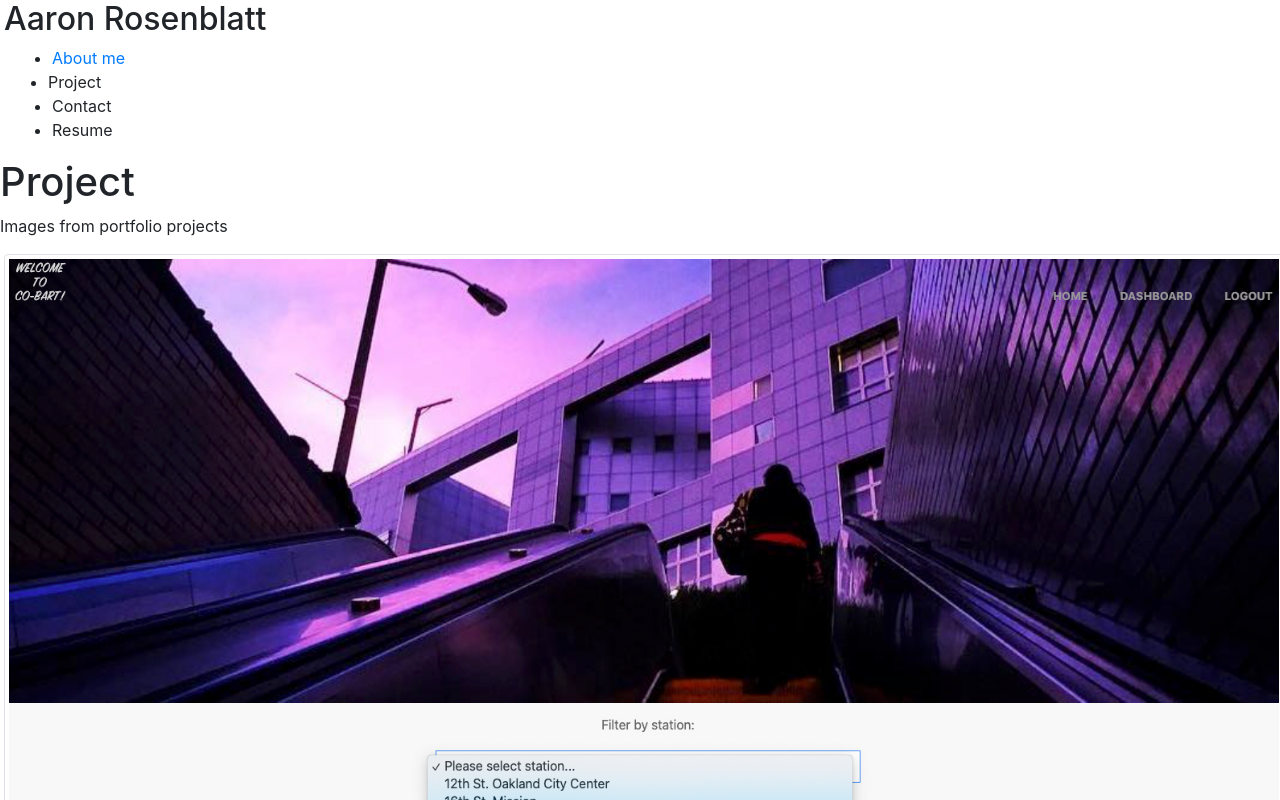
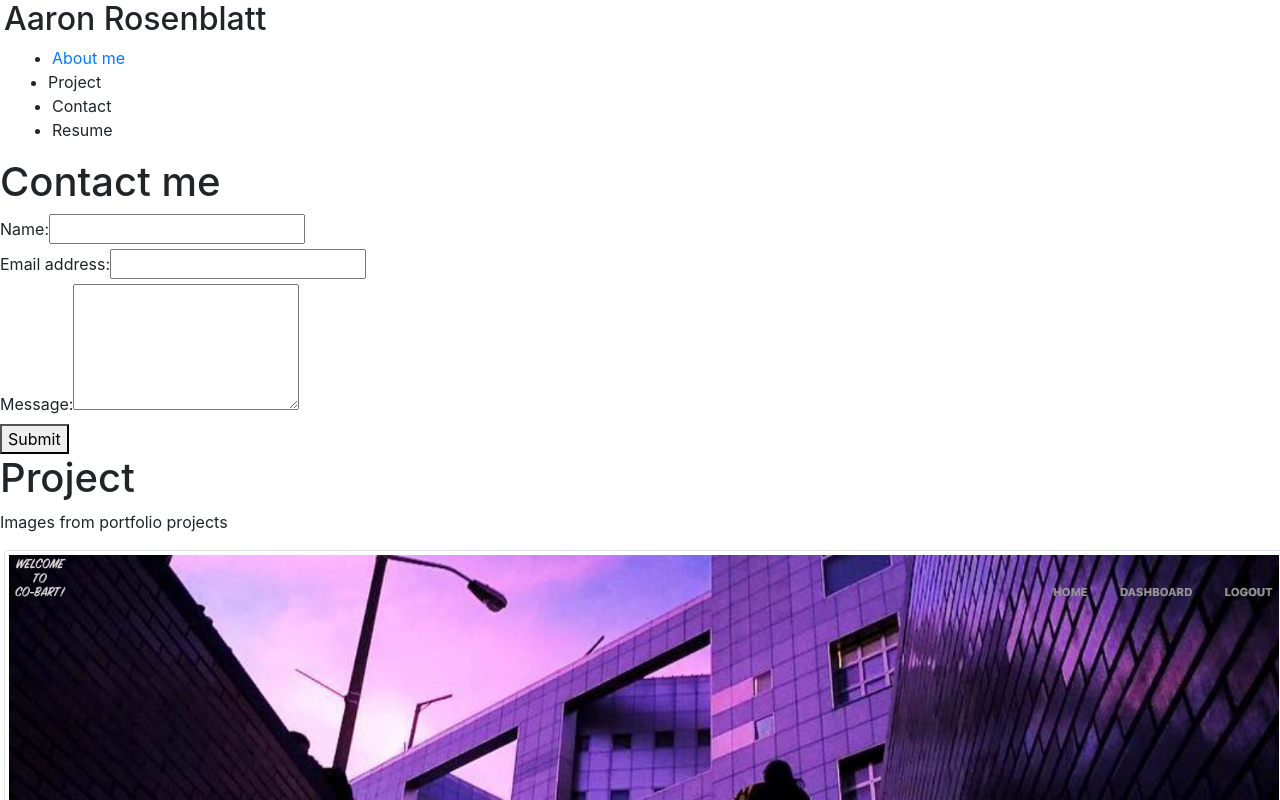
Before and after one commit to noplur/coding-port, a React (Create React App) app: page / in a window 1280 px wide. Shown: the top 800 px of the page. Built offline with nearby package versions, Linux system fonts and the light colour scheme.

Commit message:
update to contact form

```diff
--- a/src/App.js
+++ b/src/App.js
@@ -3,6 +3,7 @@ import Nav from './components/Nav';
 import About from './components/About';
 import Footer from './components/Footer';
 import Project from './components/Project';
+import ContactForm from './components/Contact';
 
 function App() {
   const [categories] = useState([
@@ -23,6 +24,7 @@ function App() {
       currentCategory={currentCategory}
       ></Nav>
       <main>
+        <ContactForm></ContactForm>
         <Project currentCategory={currentCategory}></Project>
         <About></About>
       </main>
--- a/src/components/Contact/index.js
+++ b/src/components/Contact/index.js
@@ -1,22 +1,24 @@
 import React, { useState } from 'react';
 
 function ContactForm() {
+
     const [formState, setFormState] = useState({ name: '', email: '', message: '' });
 
-    const [errorMessage, setErrorMessage] = useState('');
     const { name, email, message } = formState;
 
-    const handleSubmit = (e) => {
-      e.preventDefault();
-      if (!errorMessage) {
-        setFormState({ [e.target.name]: e.target.value });
-        console.log('Form', formState);
+    function handleSubmit(e) {
+        e.preventDefault();
+        console.log(formState);
       }
-    };
+
+    function handleChange(e) {
+        setFormState({...formState, [e.target.name]: e.target.value })
+      }
+
 
 return (
     <section>
-        <h1 data-testid="h1tag">Contact me</h1>
+        <h1>Contact me</h1>
         <form id="contact-form" onSubmit={handleSubmit}>
         <div>
             <label htmlFor="name">Name:</label>
@@ -30,12 +32,7 @@ return (
             <label htmlFor="message">Message:</label>
             <textarea name="message" rows="5" defaultValue={message} onBlur={handleChange} />
         </div>
-        {errorMessage && (
-            <div>
-            <p className="error-text">{errorMessage}</p>
-            </div>
-        )}
-        <button data-testid="button" type="submit">Submit</button>
+        <button type="submit">Submit</button>
         </form>
     </section>
     );
```
